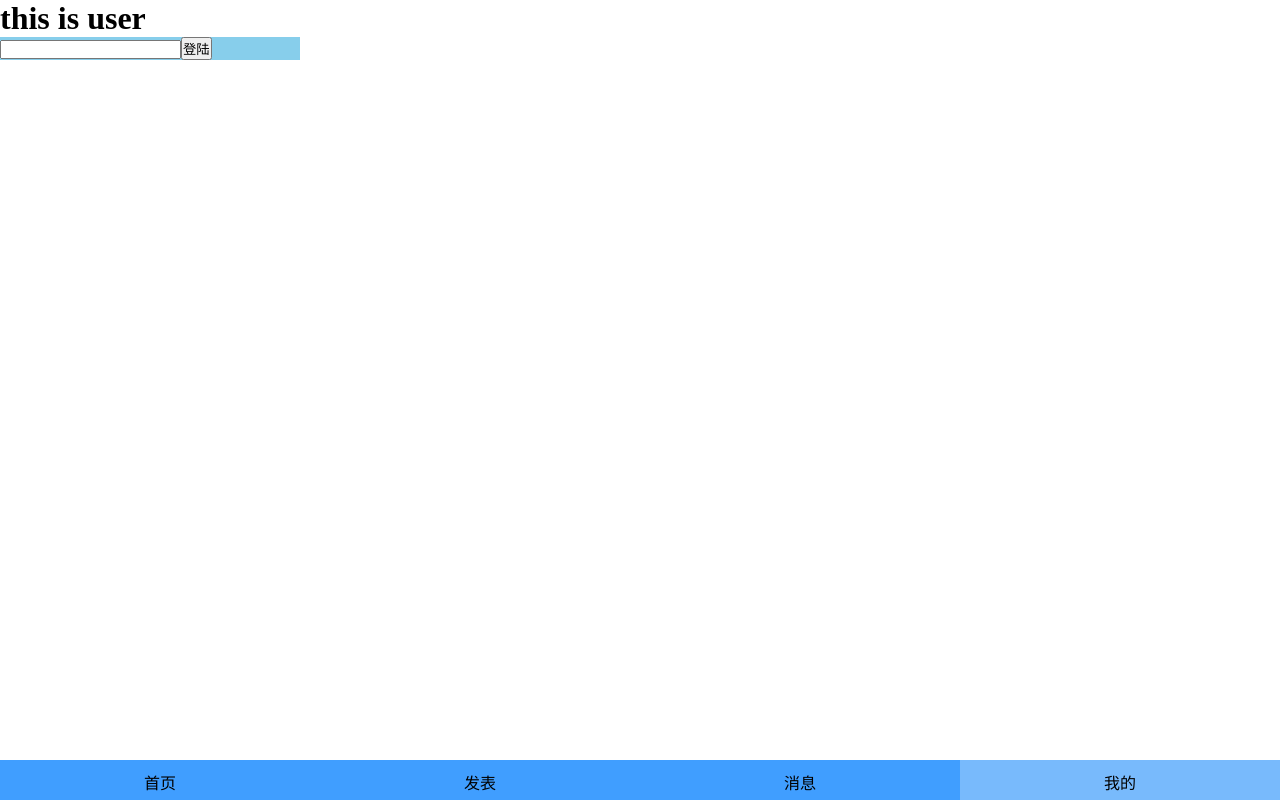
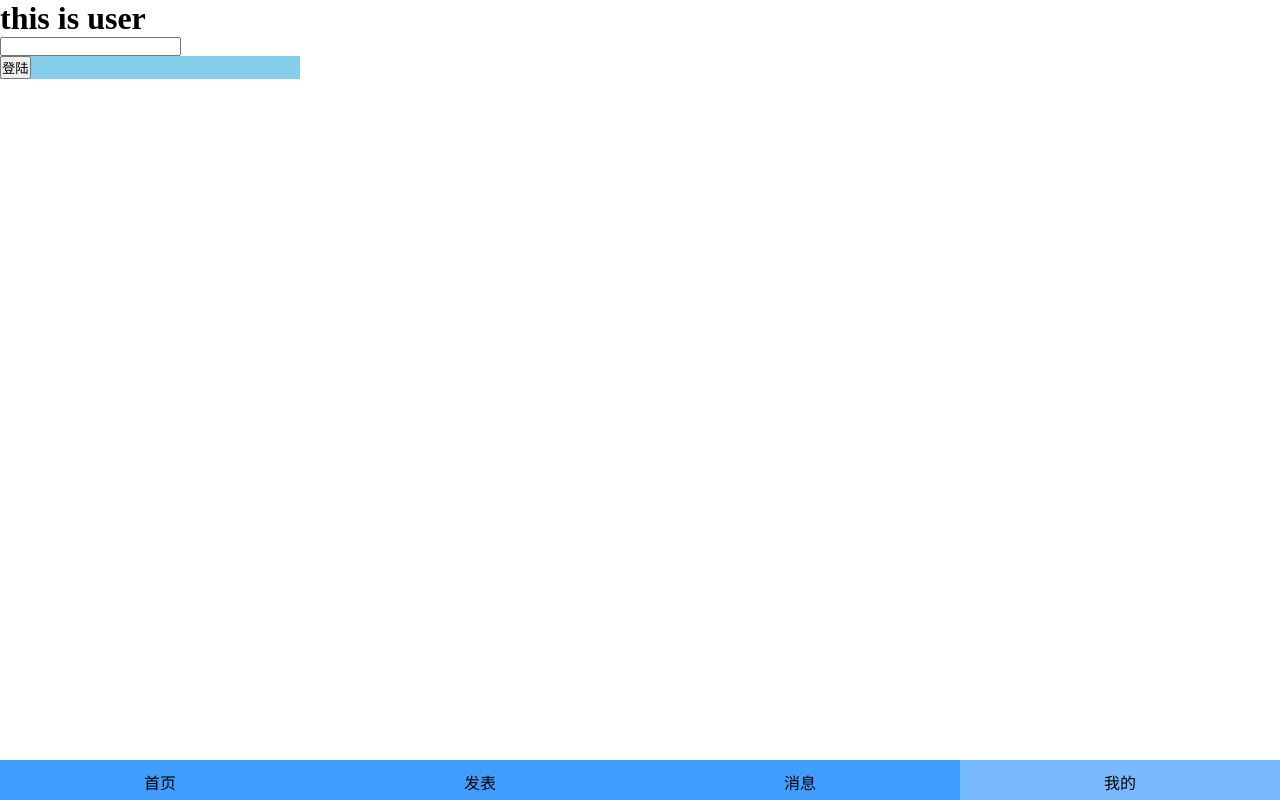
Before and after one commit to SalmonDaze/React-VueCommunity, a React app: page /user in a window 1280 px wide. Built offline with nearby package versions, Linux system fonts and the light colour scheme.

Commit message:
update redux
Co-Authored-By: Sa1MoN <sa1mondz114@gmail.com>

```diff
--- a/src/Reducer/index.jsx
+++ b/src/Reducer/index.jsx
@@ -1,4 +1,4 @@
-export const logStatus = (state = [], action ) => {
+export const logStatus = (state = '', action ) => {
     switch(action.type){
         case 'LOGIN_IN':
             localStorage.setItem('accessToken', action.token)
--- /dev/null
+++ b/src/container/handleLogin.jsx
@@ -0,0 +1,18 @@
+import Login from './login'
+import { connect } from 'react-redux'
+import { login, logout } from '../Action/index'
+
+const mapStateToProps = ( state, ownProps ) => ({
+    token: state.token
+})
+
+const mapDispatchToProps = (dispatch, ownProps) => ({
+    handleLogin: () => {
+        dispatch(login(ownProps.token))
+    }
+})
+
+export default connect(
+    mapStateToProps,
+    mapDispatchToProps
+    )(Login)
--- a/src/container/login.jsx
+++ b/src/container/login.jsx
@@ -2,34 +2,31 @@ import React, { Component } from 'react'
 import { Footer } from '../components/Footer'
 import { connect } from 'react-redux'
 import { login, logout } from '../Action/index'
-
+import PropTypes from 'prop-types'
 
 class Login extends Component{
     constructor(props){
         super(props)
 
-        this.state = {
-            token: ''
-        }
+    }
+
+    componentDidUpdate(){
     }
 
     render(){
+
+        let { handleLogin, token } = this.props
+
         return(
             <div className='login_con'>
-                <input type="text" onChange={(e)=>{this.setState({token: e.target.value})}}/>
-                <button onClick={()=>{this.handleLogin(this.state.token)}}>登陆</button>
-                <Footer />
+                <button onClick={handleLogin} token={token}>登陆</button>
             </div>
         )
     }
 }
 
-const mapDispatchToProps = (dispatch) => {
-    return{
-        handleLogin: (token) => {
-            dispatch(login(token))
-        }
-    }
+Login.propTypes = {
+    handleLogin: PropTypes.func.isRequired
 }
 
-export default connect(mapDispatchToProps)(Login)
+export default Login
--- a/src/container/message.jsx
+++ b/src/container/message.jsx
@@ -4,6 +4,7 @@ import { Footer } from '../components/Footer'
 export class Message extends Component {
     constructor(props){
         super(props)
+
     }
 
     render(){
--- a/src/container/user.jsx
+++ b/src/container/user.jsx
@@ -1,17 +1,24 @@
 import React, { Component } from 'react'
 import { Footer } from '../components/Footer'
-import Login from './login'
+import Login from './handleLogin'
 
 export class User extends Component {
     constructor(props){
         super(props)
+
+        this.state = {
+            token: ''
+        }
     }
 
     render(){
+        let { token } = this.state
+
         return (
             <div>
                 <h1>this is user</h1>
-                <Login></Login>
+                <input type="text" onChange={(e)=>{this.setState({token: e.target.value})}} />
+                <Login token={token}></Login>
                 <Footer currentCategory='我的'></Footer>
             </div>
         )
```
